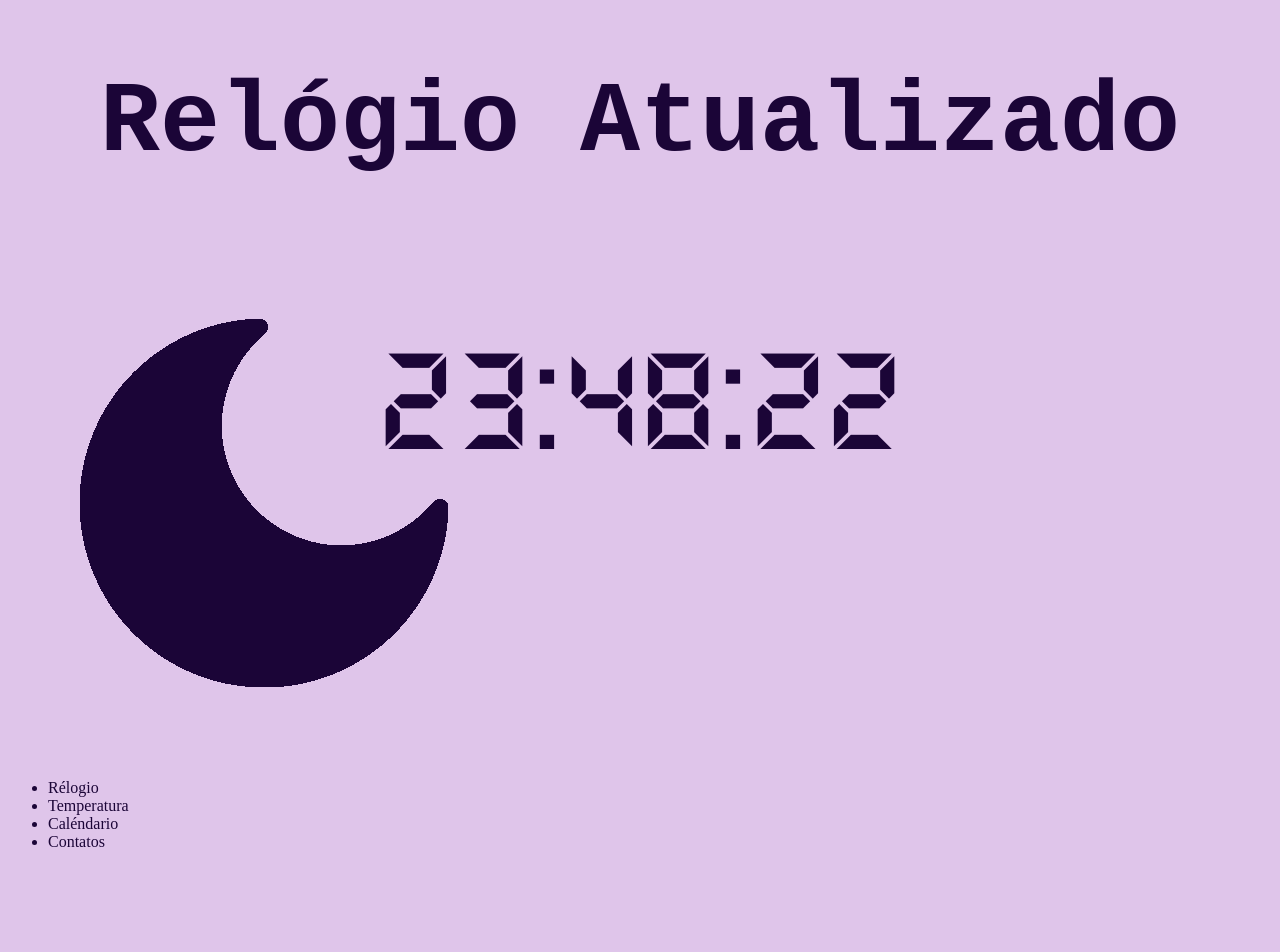
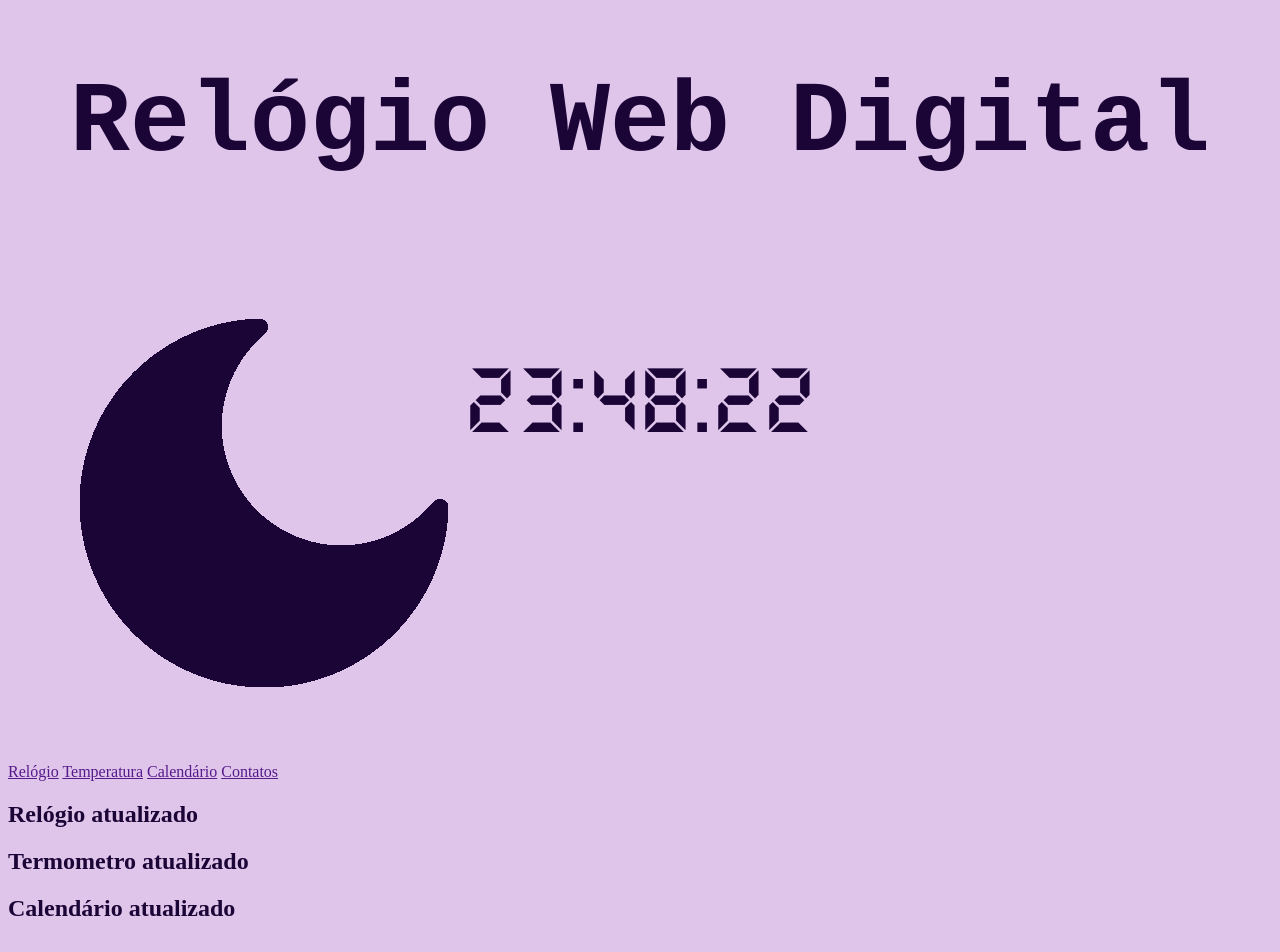
Before and after one commit to GeovaniProgram/Relogio-Digital-Web, a plain HTML site: page index.html in a window 1280 px wide. Shown: the top 952 px of the page. Drawn offline with Linux system fonts and the light colour scheme.

Commit message:
Modificação no arquivo html envolvendo a narra navegação e adiconado algumas divs com correspondente a naqvegação, e modificado o relogio no css de ser mudado por classe para id

```diff
--- a/index.html
+++ b/index.html
@@ -8,25 +8,32 @@
 </head>
 <body>
     <header>
-        <h1 id="titulo" >Relógio Atualizado</h1>
+        <h1 id="titulo" >Relógio Web Digital</h1>
         <img onclick=darkMode() src="assets/dark-mode.png" alt="Botão para mudança de tema do site">
     </header>
     <nav>
-        <ul>
-            <li>Rélogio</li>
-            <li>Temperatura</li>
-            <li>Caléndario</li>
-            <li>Contatos</li>
-        </ul>
+        <a href="">Relógio</a>
+        <a href="">Temperatura</a>
+        <a href="">Calendário</a>
+        <a href="">Contatos</a>
     </nav>
     <main>
         <div class="relogio-class">
-            <h2><div id="relogio"></div></h2>
+            <h2>Relógio atualizado</h2>
+            <h3><div id="relogio"></div></h3>
+        </div>
+        <div class="temperatura">
+            <h2>Termometro atualizado</h2>
+        </div>
+        <div class="calendario">
+            <h2>Calendário atualizado</h2>
         </div>
     </main>
     <footer>
-        <a href="https://www.linkedin.com/in/geovani-silveira-aquino-654292300/"><img src="/assets/linkedin-icon/linkidin-icon-lightmode.png" alt="link para o meu linkedin"></a>
-        <a href="https://github.com/GeovaniProgram"><img src="assets/github-icon/github-icon-lightmode.png" alt="link para o meu github"></img></a>
+        <div class="contatos">
+            <a href="https://www.linkedin.com/in/geovani-silveira-aquino-654292300/"><img src="/assets/linkedin-icon/linkidin-icon-lightmode.png" alt="link para o meu linkedin"></a>
+            <a href="https://github.com/GeovaniProgram"><img src="assets/github-icon/github-icon-lightmode.png" alt="link para o meu github"></img></a>
+        </div>
     </footer>
 </body>
 <script src="myscript.js"></script>
--- a/style.css
+++ b/style.css
@@ -3,7 +3,7 @@
     src: url('/fonts/DS-DIGIB.TTF');
 }
 
-.relogio-class{
+#relogio{
     position: absolute;
     top: 50%;
     left: 50%;
```
